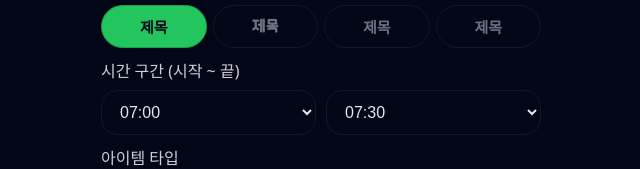
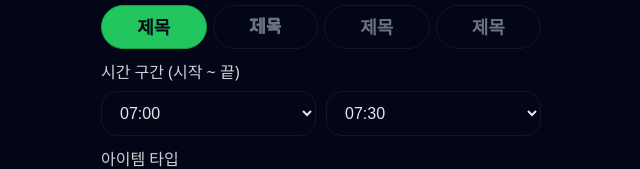
Before and after one commit to chy0117/timeline-editor, a plain HTML site: page index.html in a window 1280 px wide. Shown: the part 315-484 px from the top of the page, 319-959 px from the left. Drawn offline with Linux system fonts and the light colour scheme; a web font is replaced by a local one.

Commit message:
Update index.html

```diff
--- a/index.html
+++ b/index.html
@@ -968,6 +968,18 @@ button{
   height: 22px !important;
 }
 
+/* 폰트 선택 버튼: 터치 영역은 유지, 글씨는 크게 */
+.title-font-toggle .toggle-btn,
+.text-font-toggle .toggle-btn{
+  padding: 0 10px;      /* ✅ 위아래 패딩 제거(높이로 관리) */
+  min-height: 44px;     /* ✅ 모바일 터치 타겟 */
+  font-size: 18px;      /* ✅ 폰트 차이 보이게 */
+  line-height: 1;       /* ✅ 글리프가 또렷하게 */
+  display: inline-flex;
+  align-items: center;
+  justify-content: center;
+}
+
   </style>
 </head>
 <body class="theme-dark" data-step="1">
```
